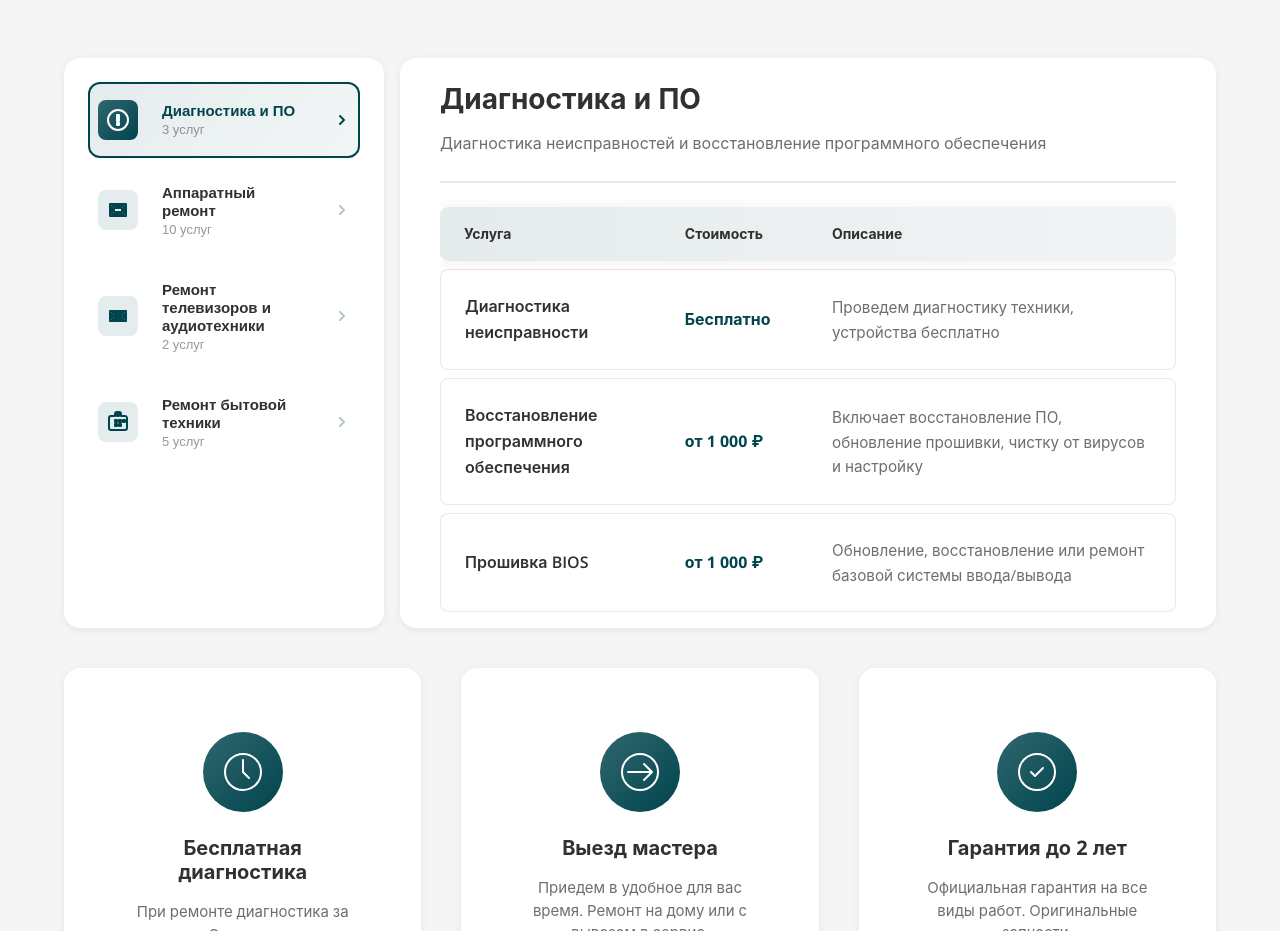
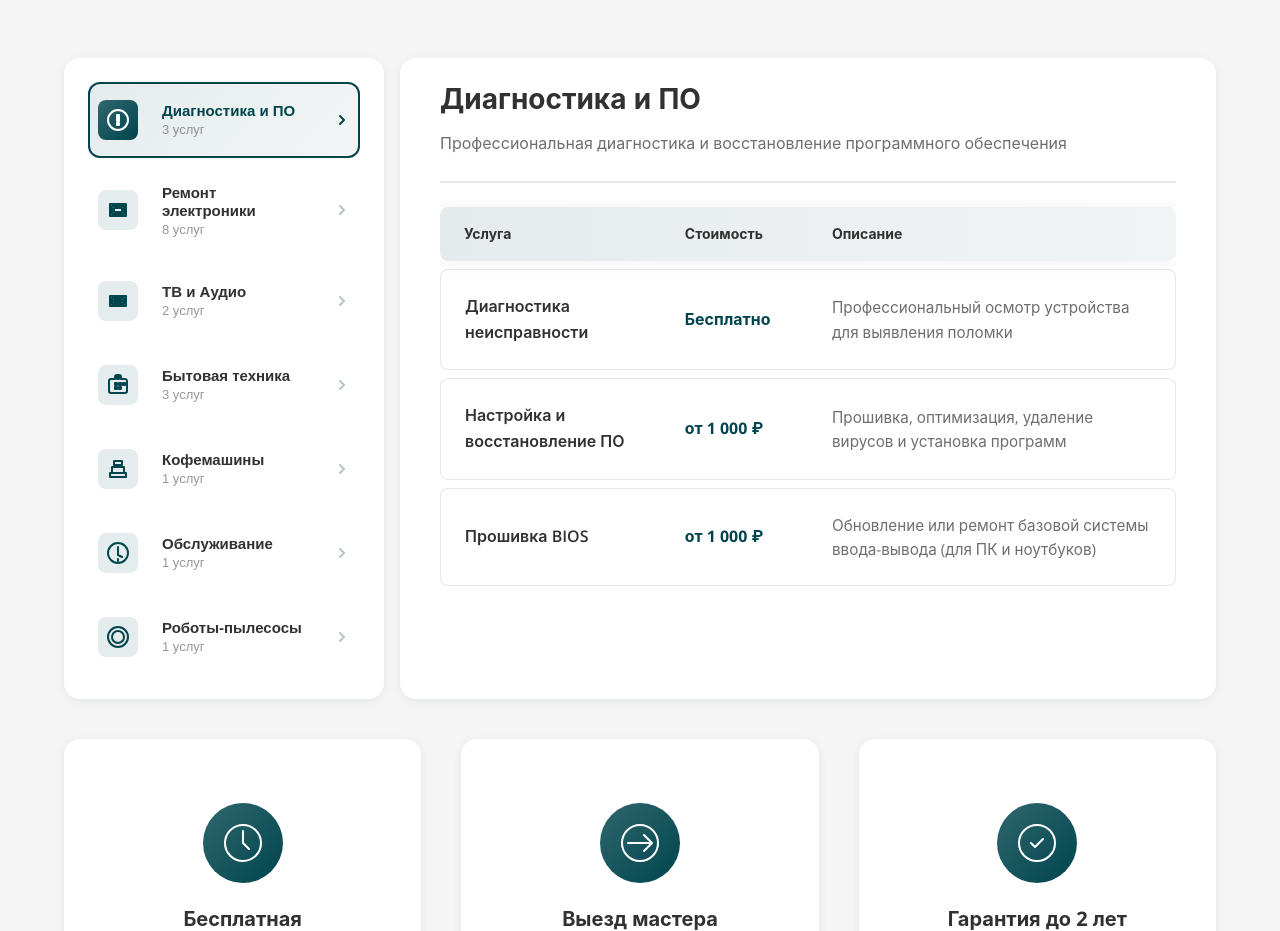
Before and after one commit to ToriHever/OPTIMA, an Angular app in the folder optima-service-angular/: page / in a window 1280 px wide. Shown: the part 4960-5891 px from the top of the page. Built offline with nearby package versions, Linux system fonts and the light colour scheme.

Commit message:
Обновленн контент с оригинала

```diff
--- a/optima-service-angular/src/app/features/home/components/services-table/services-table.html
+++ b/optima-service-angular/src/app/features/home/components/services-table/services-table.html
@@ -65,8 +65,8 @@
                 </td>
                 <td class="col-price">
                   <span class="price-value"
-                        [class.tooltip-trigger]="service.price === 'Цена зависит от ТЗ'"
-                        [attr.data-tooltip]="service.price === 'Цена зависит от ТЗ' ? 'Стоимость формируется индивидуально. Она зависит от сложности, объёма необходимых работ и ваших конкретных требований, указанных в ТЗ. Это гарантирует, что вы платите только за те функции и услуги, которые вам действительно нужны.' : null">
+                        [class.tooltip-trigger]="service.price === 'от ТЗ'"
+                        [attr.data-tooltip]="service.price === 'от ТЗ' ? 'Стоимость формируется индивидуально. Она зависит от сложности, объёма необходимых работ и ваших конкретных требований, указанных в ТЗ. Это гарантирует, что вы платите только за те функции и услуги, которые вам действительно нужны.' : null">
                     {{ service.price }}
                   </span>
                 </td>
--- a/optima-service-angular/src/app/features/home/components/services-table/services-table.ts
+++ b/optima-service-angular/src/app/features/home/components/services-table/services-table.ts
@@ -46,52 +46,70 @@ export class ServicesTable {
   serviceCategories: ServiceCategory[] = [
   {
     name: 'Диагностика и ПО',
-  description: 'Диагностика неисправностей и восстановление программного обеспечения',
+    description: 'Профессиональная диагностика и восстановление программного обеспечения',
     icon: 'M12 2C6.48 2 2 6.48 2 12s4.48 10 10 10 10-4.48 10-10S17.52 2 12 2zm1 15h-2v-2h2v2zm0-4h-2V7h2v6z',
     services: [
-    { name: 'Диагностика неисправности', price: 'Бесплатно', duration: 'Проведем диагностику техники, устройства бесплатно' },
-    { name: 'Восстановление программного обеспечения', price: 'от 1 000 ₽', duration: 'Включает восстановление ПО, обновление прошивки, чистку от вирусов и настройку' },
-    { name: 'Прошивка BIOS', price: 'от 1 000 ₽', duration: 'Обновление, восстановление или ремонт базовой системы ввода/вывода' }
+      { name: 'Диагностика неисправности', price: 'Бесплатно', duration: 'Профессиональный осмотр устройства для выявления поломки' },
+      { name: 'Настройка и восстановление ПО', price: 'от 1 000 ₽', duration: 'Прошивка, оптимизация, удаление вирусов и установка программ' },
+      { name: 'Прошивка BIOS', price: 'от 1 000 ₽', duration: 'Обновление или ремонт базовой системы ввода-вывода (для ПК и ноутбуков)' }
     ]
   },
-
   {
-  name: 'Аппаратный ремонт',
-  description: 'Ремонт портативной техники и компьютеров',
+    name: 'Ремонт электроники',
+    description: 'Качественный ремонт портативной техники и компьютеров',
     icon: 'M4 6h16v12H4V6zm2 2v8h12V8H6zm2 2h8v4H8v-4z',
     services: [
-    { name: 'Замена дисплеев и тачскринов', price: 'от 2 000 ₽', duration: 'Только стоимость работы. Актуально для смартфонов, планшетов, ноутбуков' },
-    { name: 'Замена аккумуляторов', price: 'от 1 500 ₽', duration: 'Только стоимость работы. Для всех типов портативных устройств' },
-    { name: 'Ремонт разъемов', price: 'от 1 500 ₽', duration: 'Включает пайку или замену разъемов. Зарядки, Аудиовыхода, HDMI' },
-    { name: 'Ремонт после залития жидкостями', price: 'от 1 500 ₽', duration: 'Включает чистку от коррозии и восстановление платы' },
-    { name: 'Ремонт электронных плат', price: 'от 2 000 ₽', duration: 'Сложный ремонт платы с заменой чипов (чипсетов, видеочипов)' },
-    { name: 'Восстановление дорожек платы', price: 'от 2 000 ₽', duration: 'Сложные паяльные работы по восстановлению поврежденных соединений' },
-    { name: 'Ремонт систем охлаждения', price: 'от 1 500 ₽', duration: 'Чистка от пыли, замена термопасты, кулеров' },
-    { name: 'Замена корпусных деталей', price: 'Цена зависит от ТЗ', duration: 'Финальная стоимость зависит от модели устройства и включает как работу мастера, так и цену выбранной запчасти' },
-    { name: 'Ремонт и замена кнопок', price: 'Цена зависит от ТЗ', duration: 'Ремонт производится путем замены неисправного шлейфа с кнопкой' },
-    { name: 'Калибровка датчиков', price: 'Цена зависит от ТЗ', duration: 'Актуально для многих гаджетов' }
+      { name: 'Замена дисплея / Тачскрина', price: 'от 2 000 ₽', duration: 'Работа по замене экрана на смартфонах, планшетах или ноутбуках' },
+      { name: 'Замена аккумулятора (АКБ)', price: 'от 1 500 ₽', duration: 'Замена батареи во всех типах портативных устройств' },
+      { name: 'Ремонт разъемов', price: 'от 1 500 ₽', duration: 'Пайка или замена гнезд зарядки, аудиовыходов, USB, HDMI' },
+      { name: 'Ремонт после залития', price: 'от 1 500 ₽', duration: 'Чистка платы от коррозии и восстановление после контакта с жидкостью' },
+      { name: 'Ремонт плат (Замена чипов)', price: 'от 2 000 ₽', duration: 'Сложная пайка: замена видеочипов, мостов, процессоров' },
+      { name: 'Восстановление дорожек', price: 'от 2 000 ₽', duration: 'Ремонт поврежденных токопроводящих соединений на плате' },
+      { name: 'Ремонт системы охлаждения', price: 'от 1 500 ₽', duration: 'Чистка от пыли, замена термопасты, ремонт или замена кулеров' },
+      { name: 'Замена корпуса и кнопок', price: 'от ТЗ', duration: 'Ремонт петель, замена крышек или неисправных кнопок/шлейфов' }
     ]
   },
-
   {
-  name: 'Ремонт телевизоров и аудиотехники',
+    name: 'ТВ и Аудио',
     description: 'Профессиональный ремонт телевизоров и аудиосистем',
     icon: 'M4 7h16v10H4V7zm2 2v6h12V9H6zm2 2h8v2H8v-2z',
     services: [
-    { name: 'Ремонт подсветки телевизоров', price: 'от 3 000 ₽', duration: 'Актуально для LED, OLED, QLED телевизоров' },
-    { name: 'Ремонт аудиосистем и колонок', price: 'Цена зависит от ТЗ', duration: 'Ремонт акустических систем, саундбаров, портативных колонок' }
+      { name: 'Ремонт подсветки телевизора', price: 'от 3 000 ₽', duration: 'Замена светодиодных лент в LED, OLED и QLED панелях' },
+      { name: 'Ремонт аудиосистем', price: 'от ТЗ', duration: 'Восстановление колонок, саундбаров и портативной акустики' }
     ]
   },
   {
-  name: 'Ремонт бытовой техники',
+    name: 'Бытовая техника',
     description: 'Ремонт крупной и мелкой бытовой техники',
     icon: 'M19 6h-4V4c0-1.1-.9-2-2-2h-2c-1.1 0-2 .9-2 2v2H5c-1.1 0-2 .9-2 2v10c0 1.1.9 2 2 2h14c1.1 0 2-.9 2-2V8c0-1.1-.9-2-2-2zm-8-2h2v2h-2V4zm0 12h-2v-2h2v2zm0-4h-2v-2h2v2zm4 4h-2v-2h2v2zm0-4h-2v-2h2v2zm4 0h-2v-2h2v2z',
     services: [
-    { name: 'Ремонт электронных плат (Блок управления)', price: 'от 3 000 ₽', duration: 'Актуально для всех видов бытовой техники (СМА, холодильники, посудомойки)' },
-    { name: 'Ремонт механических компонентов (Кофемашины)', price: 'от 3 000 ₽', duration: 'Включает ремонт помпы, заварочного блока и других узлов' },
-    { name: 'Заправка хладагентом', price: 'Цена зависит от ТЗ', duration: 'Ключевая услуга для охлаждения холодильников' },
-    { name: 'Профилактическое обслуживание', price: 'от 1 500 ₽', duration: 'Может включать чистку пылесосов, чистку от накипи кофемашин и т.д.' },
-    { name: 'Замена механических компонентов', price: 'Цена зависит от ТЗ', duration: 'Моторы, компрессоры, помпы' }
+      { name: 'Ремонт модулей управления', price: 'от 3 000 ₽', duration: 'Ремонт электроники стиральных машин, холодильников и др' },
+      { name: 'Заправка фреоном', price: 'от ТЗ', duration: 'Обслуживание и заправка хладагентом холодильного оборудования' },
+      { name: 'Замена механики (Моторы, помпы)', price: 'от ТЗ', duration: 'Установка новых двигателей, насосов и компрессоров' }
+    ]
+  },
+  {
+    name: 'Кофемашины',
+    description: 'Специализированный ремонт кофемашин',
+    icon: 'M20 20H4v-4h16v4z M6 10h12v6H6z M8 4h8v4H8z',
+    services: [
+      { name: 'Ремонт механики кофемашин', price: 'от 3 000 ₽', duration: 'Ремонт заварочного блока, кофемолки и гидросистемы' }
+    ]
+  },
+  {
+    name: 'Обслуживание',
+    description: 'Регулярное техническое обслуживание техники',
+    icon: 'M12 22c5.523 0 10-4.477 10-10S17.523 2 12 2 2 6.477 2 12s4.477 10 10 10zm0-2v-2 M12 6v8l4 2',
+    services: [
+      { name: 'Профилактическое ТО', price: 'от 1 500 ₽', duration: 'Регулярная чистка пылесосов, кофемашин (декальцинация) и т.д' }
+    ]
+  },
+  {
+    name: 'Роботы-пылесосы',
+    description: 'Ремонт и обслуживание роботов-пылесосов',
+    icon: 'M12 2C6.48 2 2 6.48 2 12s4.48 10 10 10 10-4.48 10-10S17.52 2 12 2zm0 4c3.31 0 6 2.69 6 6s-2.69 6-6 6-6-2.69-6-6 2.69-6 6-6z',
+    services: [
+      { name: 'Ремонт навигации (Лидар)', price: 'от ТЗ', duration: 'Замена лазерных датчиков и моторов системы навигации' }
     ]
   }
   ];
```
Lines whose indentation alone changed are shown as unchanged.
